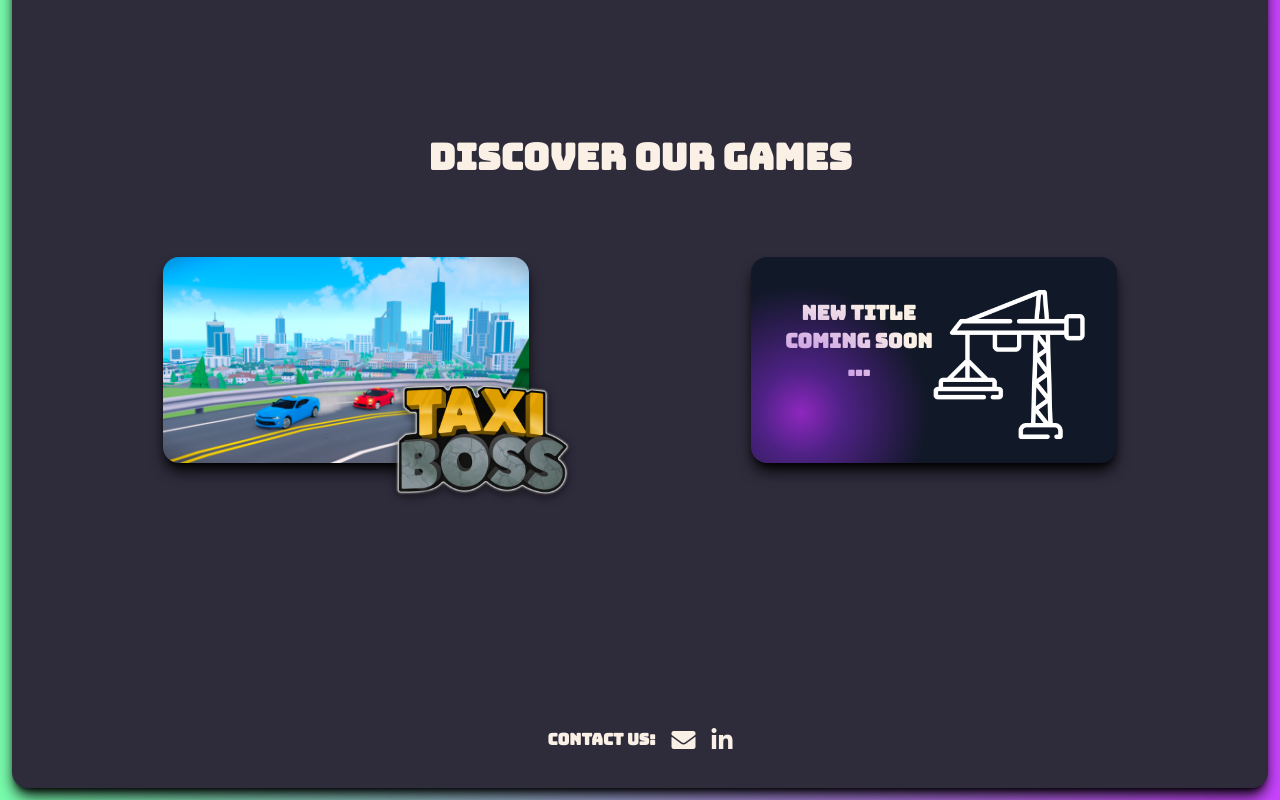
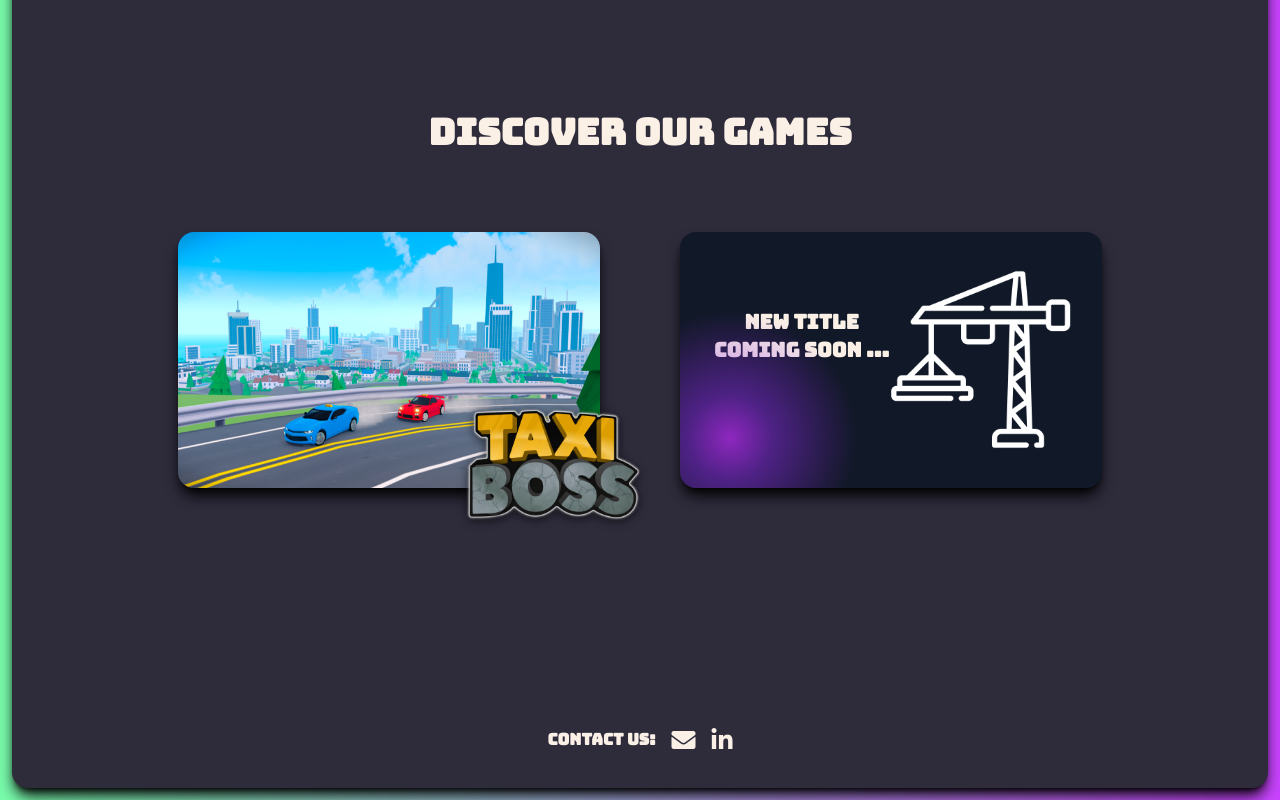
Before and after one commit to ZaberStudios/zaberstudios.github.io, a plain HTML site: page index.html in a window 1280 px wide. Shown: the part 1760-2560 px from the top of the page. Drawn offline with nearby package versions, Linux system fonts and the light colour scheme; a web font is replaced by a local one.

Commit message:
latest design update

```diff
--- a/index.html
+++ b/index.html
@@ -285,7 +285,7 @@
             class="flex items-center justify-around flex-wrap sm:gap-20 gap-10"
           >
             <div
-              class="sm:w-1/3 w-full rounded-2xl mb-12 relative shadow-lg shadow-black"
+              class="w-full md:w-[33vw] md:h-[20vw] w-full rounded-2xl mb-12 relative shadow-lg shadow-black"
             >
               <img
                 src="./images/taxiboss1.png"
@@ -299,7 +299,7 @@
               />
             </div>
             <div
-              class="sm:w-1/3 bg-gray-900 w-full rounded-2xl mb-12 overflow-hidden relative shadow-lg shadow-black"
+              class="w-full md:w-[33vw] md:h-[20vw] bg-gray-900 w-full rounded-2xl mb-12 overflow-hidden relative shadow-lg shadow-black"
             >
               <img
                 src="./images/taxiboss1.png"
```
